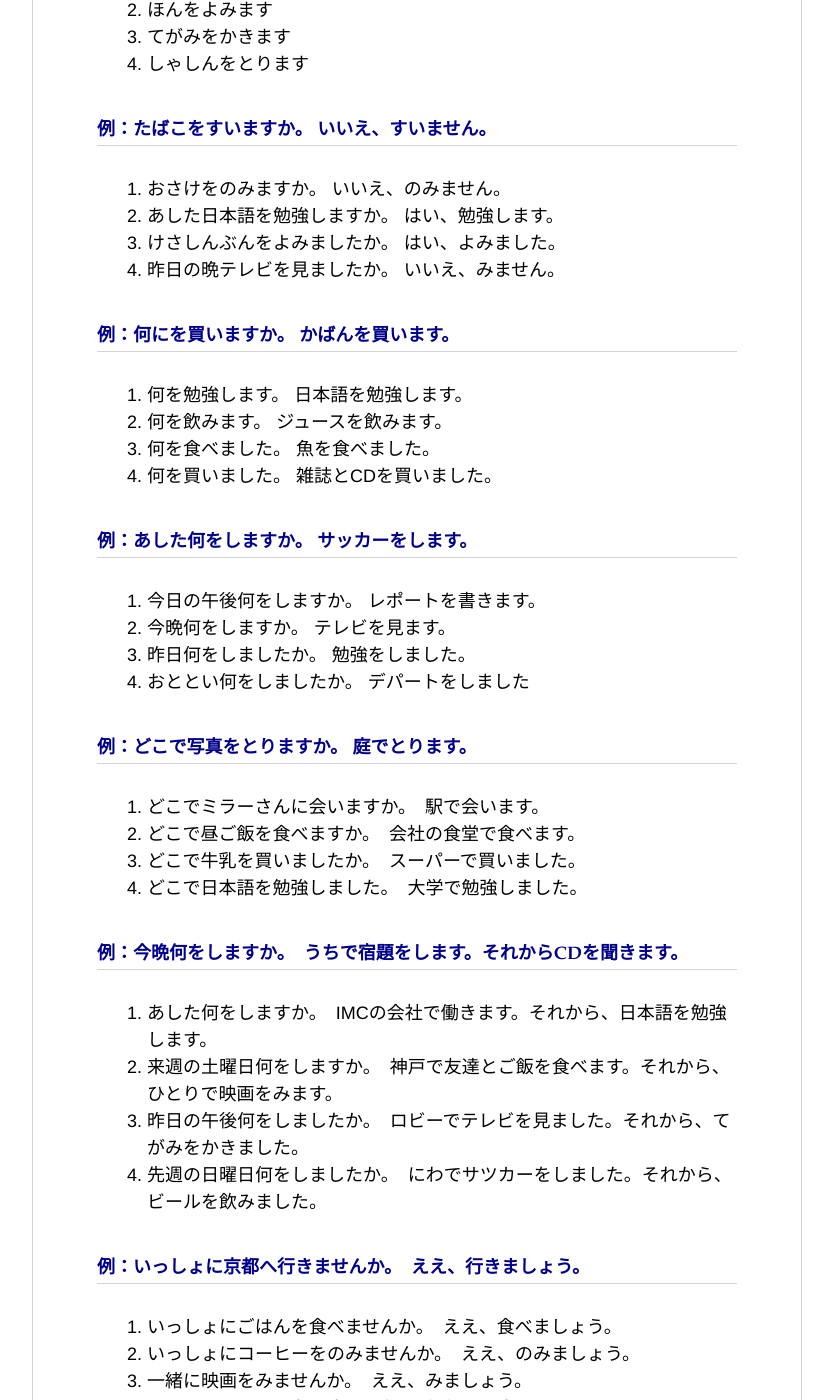
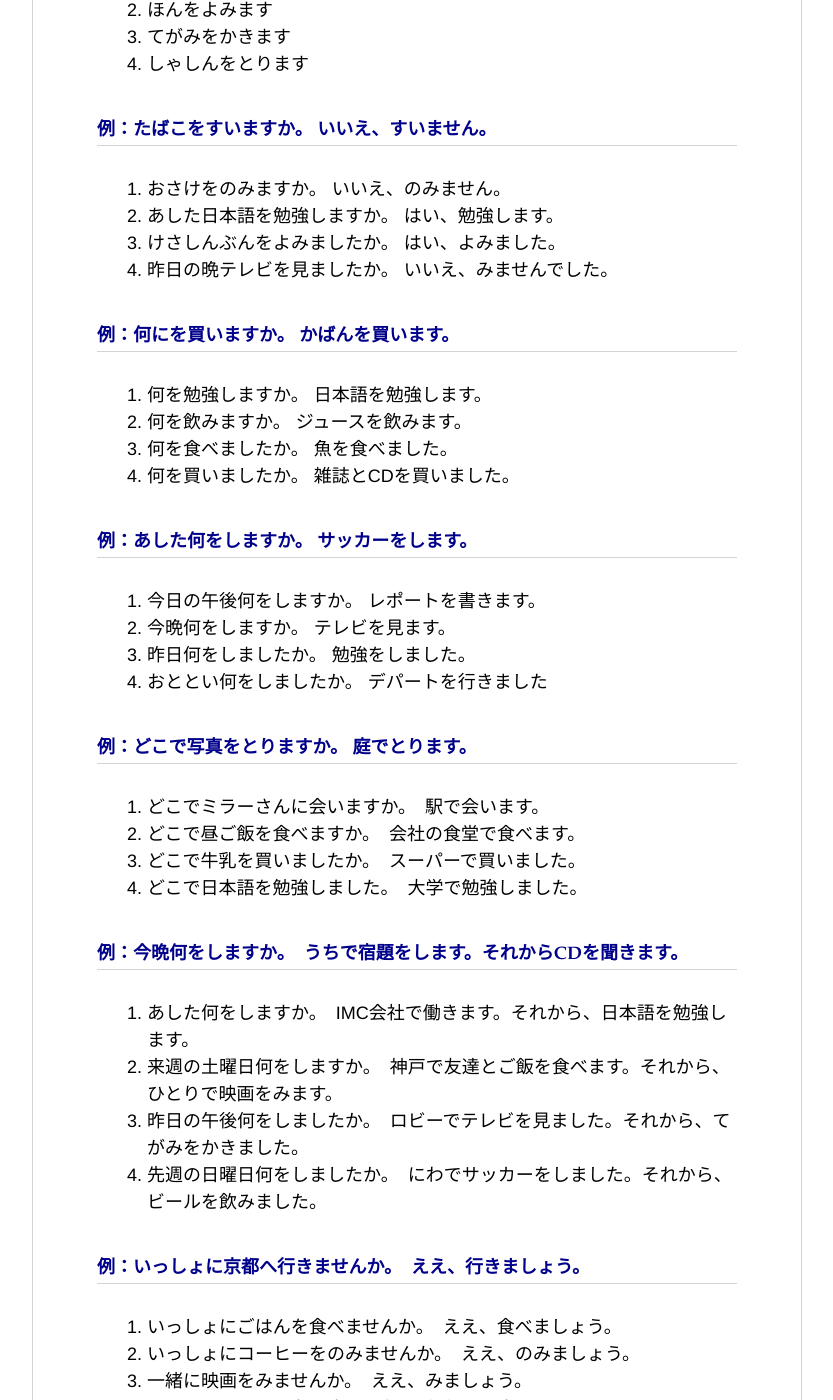
Before and after one commit to siqingmu/siqingmu.github.io, a Jekyll site: the page built from _posts/2019-05-12-the-sixth-lesson.md, in a window 1280 px wide and 1400 px high, scrolled down 393 px. Shown: the whole window, without its empty margins (224-1057 px from the left). Built offline with Jekyll 4.4.1, drawn with Linux system fonts in a browser that asks for light colours.

Commit message:
modify-error

```diff
--- a/_posts/2019-05-12-the-sixth-lesson.md
+++ b/_posts/2019-05-12-the-sixth-lesson.md
@@ -5,7 +5,7 @@ title: 第 6 課
 
 ### 練習B
 
-#### 例：ラジオをきます
+#### 例：ラジオをききます
 
 1. みずをのみます
 2. ほんをよみます
@@ -17,21 +17,21 @@ title: 第 6 課
 1. おさけをのみますか。    いいえ、のみません。
 2. あした日本語を勉強しますか。    はい、勉強します。
 3. けさしんぶんをよみましたか。    はい、よみました。
-4. 昨日の晩テレビを見ましたか。    いいえ、みません。
+4. 昨日の晩テレビを見ましたか。    いいえ、みませんでした。
 
 #### 例：何にを買いますか。    かばんを買います。
 
-1. 何を勉強します。    日本語を勉強します。
-2. 何を飲みます。    ジュースを飲みます。
-3. 何を食べました。    魚を食べました。
-4. 何を買いました。    雑誌とCDを買いました。
+1. 何を勉強しますか。    日本語を勉強します。
+2. 何を飲みますか。    ジュースを飲みます。
+3. 何を食べましたか。    魚を食べました。
+4. 何を買いましたか。    雑誌とCDを買いました。
 
 #### 例：あした何をしますか。    サッカーをします。
 
 1. 今日の午後何をしますか。    レポートを書きます。
 2. 今晩何をしますか。    テレビを見ます。
 3. 昨日何をしましたか。    勉強をしました。
-4. おととい何をしましたか。    デパートをしました
+4. おととい何をしましたか。    デパートを行きました
 
 #### 例：どこで写真をとりますか。    庭でとります。
 
@@ -42,10 +42,10 @@ title: 第 6 課
 
 #### 例：今晩何をしますか。　うちで宿題をします。それからCDを聞きます。
 
-1. あした何をしますか。　IMCの会社で働きます。それから、日本語を勉強します。
+1. あした何をしますか。　IMC会社で働きます。それから、日本語を勉強します。
 2. 来週の土曜日何をしますか。　神戸で友達とご飯を食べます。それから、ひとりで映画をみます。
 3. 昨日の午後何をしましたか。　ロビーでテレビを見ました。それから、てがみをかきました。
-4. 先週の日曜日何をしましたか。　にわでサツカーをしました。それから、ビールを飲みました。
+4. 先週の日曜日何をしましたか。　にわでサッカーをしました。それから、ビールを飲みました。
 
 #### 例：いっしょに京都へ行きませんか。　ええ、行きましょう。
 
```
